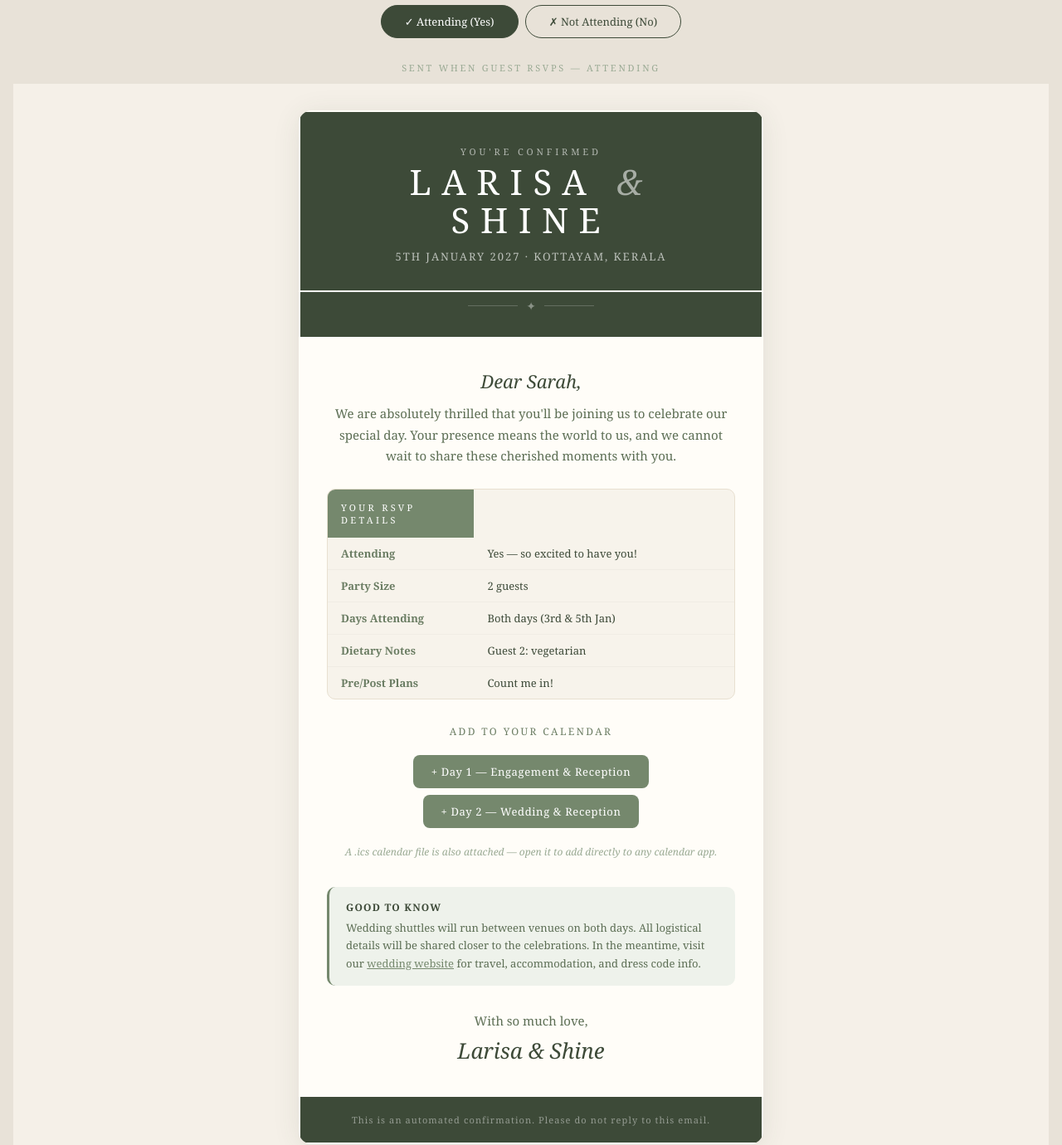
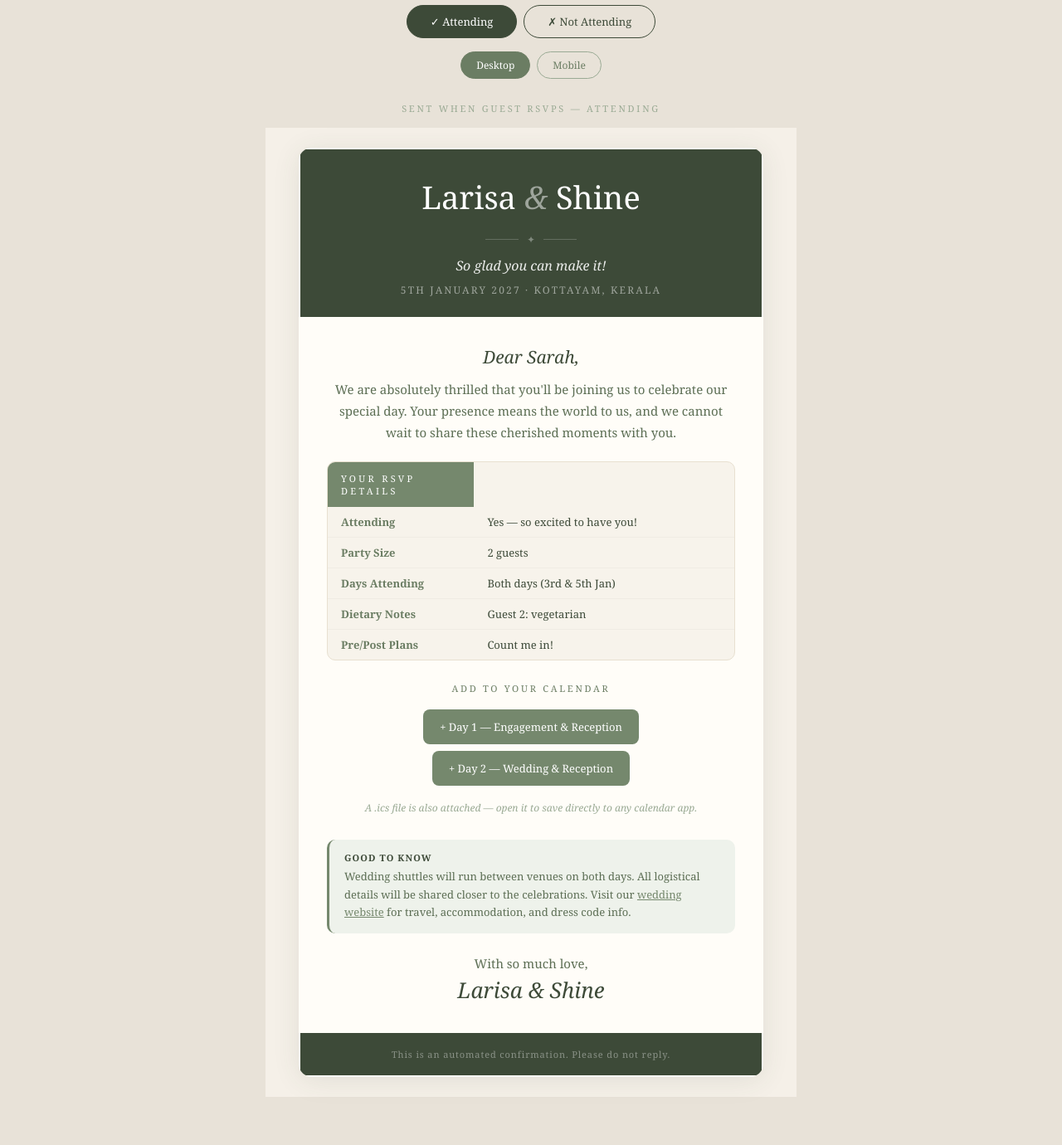
Before and after one commit to shineabraham/weddingwebsite, a plain HTML site: page email-preview.html in a window 1280 px wide. Shown: the part 60-1440 px from the top of the page at 83% size. After the commit the page ends 1406 px from the top, so only its background shows below. Drawn offline with Linux system fonts and the light colour scheme.

Commit message:
Mobile-friendly emails, new header copy for attending email
- Replace 'You're confirmed' header with warmer 'So glad you can make it!'
- Add 'We'll miss you dearly' tagline to no-RSVP header
- Both emails: reduced padding on mobile, smaller hero font, full-width cal buttons
- Media queries injected via style block (supported by Gmail mobile)
- Preview file: Desktop/Mobile toggle for side-by-side comparison

Co-Authored-By: Claude Sonnet 4.6 <noreply@anthropic.com>

```diff
--- a/email-preview.html
+++ b/email-preview.html
@@ -8,12 +8,18 @@
     * { box-sizing: border-box; margin: 0; padding: 0; }
     body { font-family: Georgia, serif; background: #e8e2d8; padding: 24px 16px; }
     h1 { text-align: center; font-size: 13px; letter-spacing: 0.3em; text-transform: uppercase; color: #6B7D63; margin-bottom: 24px; font-weight: 400; }
-    .tabs { display: flex; justify-content: center; gap: 8px; margin-bottom: 28px; }
+    .tabs { display: flex; justify-content: center; gap: 8px; margin-bottom: 16px; flex-wrap: wrap; }
     .tab { padding: 10px 28px; border: 1.5px solid #3D4A38; border-radius: 100px; font-family: Georgia, serif; font-size: 13px; cursor: pointer; background: transparent; color: #3D4A38; transition: all 0.2s; }
     .tab.active { background: #3D4A38; color: #fff; }
+    .device-toggle { display: flex; justify-content: center; gap: 8px; margin-bottom: 28px; }
+    .dtab { padding: 7px 18px; border: 1px solid #9aaa94; border-radius: 100px; font-family: Georgia, serif; font-size: 12px; cursor: pointer; background: transparent; color: #6B7D63; transition: all 0.2s; }
+    .dtab.active { background: #6B7D63; color: #fff; border-color: #6B7D63; }
     .email-wrap { display: none; }
     .email-wrap.active { display: block; }
-    .email-label { text-align: center; font-size: 11px; letter-spacing: 0.25em; text-transform: uppercase; color: #9aaa94; margin-bottom: 12px; }
+    .email-label { text-align: center; font-size: 11px; letter-spacing: 0.25em; text-transform: uppercase; color: #9aaa94; margin-bottom: 16px; }
+    .preview-frame { margin: 0 auto; transition: max-width 0.3s ease; }
+    .preview-frame.mobile { max-width: 390px; }
+    .preview-frame.desktop { max-width: 640px; }
   </style>
 </head>
 <body>
@@ -21,138 +27,170 @@
 <h1>Confirmation Email Preview</h1>
 
 <div class="tabs">
-  <button class="tab active" onclick="show('yes', this)">✓ Attending (Yes)</button>
-  <button class="tab" onclick="show('no', this)">✗ Not Attending (No)</button>
+  <button class="tab active" onclick="show('yes', this)">✓ Attending</button>
+  <button class="tab" onclick="show('no', this)">✗ Not Attending</button>
+</div>
+<div class="device-toggle">
+  <button class="dtab active" onclick="setDevice('desktop', this)">Desktop</button>
+  <button class="dtab" onclick="setDevice('mobile', this)">Mobile</button>
 </div>
 
-<!-- ═══════════════════════════════════════════════
-     YES EMAIL
-═══════════════════════════════════════════════ -->
+<!-- ═══════════════════ YES EMAIL ═══════════════════ -->
 <div class="email-wrap active" id="email-yes">
   <p class="email-label">Sent when guest RSVPs — attending</p>
+  <div class="preview-frame desktop" id="frame">
 
-  <table width="100%" cellpadding="0" cellspacing="0" style="background:#f5f0e8;padding:32px 16px;">
+  <style>
+    @media only screen and (max-width: 480px) {
+      .eh  { padding: 28px 20px 20px !important; }
+      .en  { font-size: 30px !important; }
+      .ep  { font-size: 11px !important; letter-spacing: 0.1em !important; }
+      .edv { padding: 0 28px 24px !important; }
+      .eb  { padding: 24px 20px 20px !important; }
+      .es  { padding: 0 20px 20px !important; }
+      .ef  { padding: 16px 20px !important; }
+      .dt  { display: block !important; width: 100% !important; }
+      .dl  { display: block !important; width: 100% !important; font-size: 11px !important; padding: 8px 12px 2px !important; white-space: normal !important; }
+      .dv  { display: block !important; width: 100% !important; font-size: 12px !important; padding: 2px 12px 8px !important; }
+      .cb  { display: block !important; width: 100% !important; margin: 4px 0 !important; text-align: center !important; }
+    }
+  </style>
+
+  <table width="100%" cellpadding="0" cellspacing="0" style="background:#f5f0e8;padding:24px 12px;">
     <tr><td align="center">
     <table width="100%" style="max-width:560px;background:#fffdf8;border-radius:16px;overflow:hidden;box-shadow:0 4px 32px rgba(61,74,56,0.10);">
 
-      <!-- Header band -->
-      <tr><td style="background:#3D4A38;padding:40px 32px 32px;text-align:center;">
-        <p style="margin:0 0 6px;font-family:Georgia,serif;font-size:11px;letter-spacing:0.35em;text-transform:uppercase;color:rgba(255,255,255,0.6);">You're confirmed</p>
-        <h1 style="margin:0;font-family:Georgia,serif;font-size:42px;font-weight:400;color:#fff;line-height:1.1;">Larisa <span style="font-style:italic;color:rgba(255,255,255,0.55);">&amp;</span> Shine</h1>
-        <p style="margin:12px 0 0;font-family:Georgia,serif;font-size:13px;color:rgba(255,255,255,0.65);letter-spacing:0.15em;text-transform:uppercase;">5th January 2027 · Kottayam, Kerala</p>
-      </td></tr>
-
-      <!-- Decorative divider -->
-      <tr><td style="background:#3D4A38;padding:0 32px 28px;text-align:center;">
-        <div style="display:inline-flex;align-items:center;gap:10px;">
-          <div style="height:1px;width:60px;background:rgba(255,255,255,0.2);"></div>
-          <span style="color:rgba(255,255,255,0.4);font-size:14px;">✦</span>
-          <div style="height:1px;width:60px;background:rgba(255,255,255,0.2);"></div>
+      <!-- Header -->
+      <tr><td class="eh" style="background:#3D4A38;padding:36px 32px 24px;text-align:center;">
+        <p class="en" style="margin:0;font-family:Georgia,serif;font-size:38px;font-weight:400;color:#fff;line-height:1.15;">Larisa <span style="font-style:italic;color:rgba(255,255,255,0.5);">&amp;</span> Shine</p>
+        <div class="edv" style="padding:12px 32px 0;text-align:center;display:inline-block;width:100%;">
+          <div style="display:inline-flex;align-items:center;gap:10px;margin-bottom:12px;">
+            <div style="height:1px;width:40px;background:rgba(255,255,255,0.2);"></div>
+            <span style="color:rgba(255,255,255,0.35);font-size:12px;">✦</span>
+            <div style="height:1px;width:40px;background:rgba(255,255,255,0.2);"></div>
+          </div>
         </div>
+        <p style="margin:0 0 10px;font-family:Georgia,serif;font-size:16px;font-style:italic;color:rgba(255,255,255,0.9);">So glad you can make it!</p>
+        <p class="ep" style="margin:0;font-family:Georgia,serif;font-size:12px;color:rgba(255,255,255,0.5);letter-spacing:0.18em;text-transform:uppercase;">5th January 2027 · Kottayam, Kerala</p>
       </td></tr>
 
       <!-- Greeting -->
-      <tr><td style="padding:36px 32px 24px;text-align:center;">
-        <p style="margin:0 0 12px;font-family:Georgia,serif;font-size:22px;color:#3D4A38;font-style:italic;">Dear Sarah,</p>
-        <p style="margin:0;font-family:Georgia,serif;font-size:15px;color:#5C6E54;line-height:1.7;">We are absolutely thrilled that you'll be joining us to celebrate our special day. Your presence means the world to us, and we cannot wait to share these cherished moments with you.</p>
+      <tr><td class="eb" style="padding:32px 32px 20px;text-align:center;">
+        <p style="margin:0 0 12px;font-family:Georgia,serif;font-size:21px;color:#3D4A38;font-style:italic;">Dear Sarah,</p>
+        <p style="margin:0;font-family:Georgia,serif;font-size:15px;color:#5C6E54;line-height:1.75;">We are absolutely thrilled that you'll be joining us to celebrate our special day. Your presence means the world to us, and we cannot wait to share these cherished moments with you.</p>
       </td></tr>
 
-      <!-- RSVP summary card -->
-      <tr><td style="padding:0 32px 28px;">
+      <!-- RSVP summary -->
+      <tr><td class="es" style="padding:0 32px 24px;">
         <table width="100%" cellpadding="0" cellspacing="0" style="background:#f7f3eb;border-radius:10px;overflow:hidden;border:1px solid #e8e0d0;">
-          <tr><td style="padding:14px 16px;background:#75886D;">
+          <tr><td style="padding:12px 16px;background:#75886D;">
             <p style="margin:0;font-family:Georgia,serif;font-size:11px;letter-spacing:0.3em;text-transform:uppercase;color:#fff;">Your RSVP Details</p>
           </td></tr>
           <tr>
-            <td style="padding:10px 16px;font-family:Georgia,serif;font-size:13px;color:#6B7D63;font-weight:600;white-space:nowrap;border-bottom:1px solid #f0ece4;width:36%;">Attending</td>
-            <td style="padding:10px 16px;font-family:Georgia,serif;font-size:13px;color:#3D4A38;border-bottom:1px solid #f0ece4;">Yes — so excited to have you!</td>
+            <td class="dl" style="padding:9px 16px;font-family:Georgia,serif;font-size:13px;color:#6B7D63;font-weight:600;white-space:nowrap;border-bottom:1px solid #f0ece4;width:36%;">Attending</td>
+            <td class="dv" style="padding:9px 16px;font-family:Georgia,serif;font-size:13px;color:#3D4A38;border-bottom:1px solid #f0ece4;">Yes — so excited to have you!</td>
           </tr>
           <tr>
-            <td style="padding:10px 16px;font-family:Georgia,serif;font-size:13px;color:#6B7D63;font-weight:600;white-space:nowrap;border-bottom:1px solid #f0ece4;width:36%;">Party Size</td>
-            <td style="padding:10px 16px;font-family:Georgia,serif;font-size:13px;color:#3D4A38;border-bottom:1px solid #f0ece4;">2 guests</td>
+            <td class="dl" style="padding:9px 16px;font-family:Georgia,serif;font-size:13px;color:#6B7D63;font-weight:600;white-space:nowrap;border-bottom:1px solid #f0ece4;width:36%;">Party Size</td>
+            <td class="dv" style="padding:9px 16px;font-family:Georgia,serif;font-size:13px;color:#3D4A38;border-bottom:1px solid #f0ece4;">2 guests</td>
           </tr>
           <tr>
-            <td style="padding:10px 16px;font-family:Georgia,serif;font-size:13px;color:#6B7D63;font-weight:600;white-space:nowrap;border-bottom:1px solid #f0ece4;">Days Attending</td>
-            <td style="padding:10px 16px;font-family:Georgia,serif;font-size:13px;color:#3D4A38;border-bottom:1px solid #f0ece4;">Both days (3rd &amp; 5th Jan)</td>
+            <td class="dl" style="padding:9px 16px;font-family:Georgia,serif;font-size:13px;color:#6B7D63;font-weight:600;white-space:nowrap;border-bottom:1px solid #f0ece4;">Days Attending</td>
+            <td class="dv" style="padding:9px 16px;font-family:Georgia,serif;font-size:13px;color:#3D4A38;border-bottom:1px solid #f0ece4;">Both days (3rd &amp; 5th Jan)</td>
           </tr>
           <tr>
-            <td style="padding:10px 16px;font-family:Georgia,serif;font-size:13px;color:#6B7D63;font-weight:600;white-space:nowrap;border-bottom:1px solid #f0ece4;">Dietary Notes</td>
-            <td style="padding:10px 16px;font-family:Georgia,serif;font-size:13px;color:#3D4A38;border-bottom:1px solid #f0ece4;">Guest 2: vegetarian</td>
+            <td class="dl" style="padding:9px 16px;font-family:Georgia,serif;font-size:13px;color:#6B7D63;font-weight:600;white-space:nowrap;border-bottom:1px solid #f0ece4;">Dietary Notes</td>
+            <td class="dv" style="padding:9px 16px;font-family:Georgia,serif;font-size:13px;color:#3D4A38;border-bottom:1px solid #f0ece4;">Guest 2: vegetarian</td>
           </tr>
           <tr>
-            <td style="padding:10px 16px;font-family:Georgia,serif;font-size:13px;color:#6B7D63;font-weight:600;white-space:nowrap;">Pre/Post Plans</td>
-            <td style="padding:10px 16px;font-family:Georgia,serif;font-size:13px;color:#3D4A38;">Count me in!</td>
+            <td class="dl" style="padding:9px 16px;font-family:Georgia,serif;font-size:13px;color:#6B7D63;font-weight:600;white-space:nowrap;">Pre/Post Plans</td>
+            <td class="dv" style="padding:9px 16px;font-family:Georgia,serif;font-size:13px;color:#3D4A38;">Count me in!</td>
           </tr>
         </table>
       </td></tr>
 
       <!-- Add to calendar -->
-      <tr><td style="padding:0 32px 32px;text-align:center;">
-        <p style="margin:0 0 16px;font-family:Georgia,serif;font-size:12px;letter-spacing:0.2em;text-transform:uppercase;color:#6B7D63;">Add to your calendar</p>
-        <a href="#" style="display:inline-block;padding:11px 22px;background:#75886D;color:#fff;text-decoration:none;border-radius:8px;font-family:Georgia,serif;font-size:13px;letter-spacing:0.05em;margin:4px;">+ Day 1 — Engagement &amp; Reception</a><br>
-        <a href="#" style="display:inline-block;padding:11px 22px;background:#75886D;color:#fff;text-decoration:none;border-radius:8px;font-family:Georgia,serif;font-size:13px;letter-spacing:0.05em;margin:4px;">+ Day 2 — Wedding &amp; Reception</a>
-        <p style="margin:16px 0 0;font-family:Georgia,serif;font-size:12px;color:#9aaa94;font-style:italic;">A .ics calendar file is also attached — open it to add directly to any calendar app.</p>
+      <tr><td class="es" style="padding:0 32px 28px;text-align:center;">
+        <p style="margin:0 0 14px;font-family:Georgia,serif;font-size:11px;letter-spacing:0.25em;text-transform:uppercase;color:#6B7D63;">Add to your calendar</p>
+        <a class="cb" href="#" style="display:inline-block;padding:12px 20px;background:#75886D;color:#fff;text-decoration:none;border-radius:8px;font-family:Georgia,serif;font-size:13px;margin:4px;">+ Day 1 — Engagement &amp; Reception</a><br>
+        <a class="cb" href="#" style="display:inline-block;padding:12px 20px;background:#75886D;color:#fff;text-decoration:none;border-radius:8px;font-family:Georgia,serif;font-size:13px;margin:4px;">+ Day 2 — Wedding &amp; Reception</a>
+        <p style="margin:14px 0 0;font-family:Georgia,serif;font-size:12px;color:#9aaa94;font-style:italic;">A .ics file is also attached — open it to save directly to any calendar app.</p>
       </td></tr>
 
-      <!-- Helpful note -->
-      <tr><td style="padding:0 32px 28px;">
+      <!-- Good to know -->
+      <tr><td class="es" style="padding:0 32px 24px;">
         <table width="100%" cellpadding="0" cellspacing="0" style="background:#eef2eb;border-radius:10px;border-left:3px solid #75886D;">
-          <tr><td style="padding:16px 20px;">
-            <p style="margin:0 0 6px;font-family:Georgia,serif;font-size:12px;font-weight:600;color:#3D4A38;text-transform:uppercase;letter-spacing:0.1em;">Good to know</p>
-            <p style="margin:0;font-family:Georgia,serif;font-size:13px;color:#5C6E54;line-height:1.65;">Wedding shuttles will run between venues on both days. All logistical details will be shared closer to the celebrations. In the meantime, visit our <a href="#" style="color:#75886D;">wedding website</a> for travel, accommodation, and dress code info.</p>
+          <tr><td style="padding:14px 18px;">
+            <p style="margin:0 0 5px;font-family:Georgia,serif;font-size:11px;font-weight:600;color:#3D4A38;text-transform:uppercase;letter-spacing:0.1em;">Good to know</p>
+            <p style="margin:0;font-family:Georgia,serif;font-size:13px;color:#5C6E54;line-height:1.65;">Wedding shuttles will run between venues on both days. All logistical details will be shared closer to the celebrations. Visit our <a href="#" style="color:#75886D;">wedding website</a> for travel, accommodation, and dress code info.</p>
           </td></tr>
         </table>
       </td></tr>
 
       <!-- Closing -->
-      <tr><td style="padding:0 32px 36px;text-align:center;">
-        <p style="margin:0 0 4px;font-family:Georgia,serif;font-size:15px;color:#5C6E54;line-height:1.7;">With so much love,</p>
+      <tr><td class="es" style="padding:0 32px 32px;text-align:center;">
+        <p style="margin:0 0 4px;font-family:Georgia,serif;font-size:15px;color:#5C6E54;">With so much love,</p>
         <p style="margin:0;font-family:Georgia,serif;font-size:26px;font-style:italic;color:#3D4A38;">Larisa &amp; Shine</p>
       </td></tr>
 
       <!-- Footer -->
-      <tr><td style="background:#3D4A38;padding:20px 32px;text-align:center;">
-        <p style="margin:0;font-family:Georgia,serif;font-size:11px;color:rgba(255,255,255,0.45);letter-spacing:0.1em;">This is an automated confirmation. Please do not reply to this email.</p>
+      <tr><td class="ef" style="background:#3D4A38;padding:18px 32px;text-align:center;">
+        <p style="margin:0;font-family:Georgia,serif;font-size:11px;color:rgba(255,255,255,0.4);letter-spacing:0.08em;">This is an automated confirmation. Please do not reply.</p>
       </td></tr>
 
     </table>
     </td></tr>
   </table>
+
+  </div>
 </div>
 
-<!-- ═══════════════════════════════════════════════
-     NO EMAIL
-═══════════════════════════════════════════════ -->
+<!-- ═══════════════════ NO EMAIL ═══════════════════ -->
 <div class="email-wrap" id="email-no">
   <p class="email-label">Sent when guest RSVPs — not attending</p>
+  <div class="preview-frame desktop" id="frame-no">
 
-  <table width="100%" cellpadding="0" cellspacing="0" style="background:#f5f0e8;padding:32px 16px;">
+  <table width="100%" cellpadding="0" cellspacing="0" style="background:#f5f0e8;padding:24px 12px;">
     <tr><td align="center">
     <table width="100%" style="max-width:560px;background:#fffdf8;border-radius:16px;overflow:hidden;box-shadow:0 4px 32px rgba(61,74,56,0.10);">
 
-      <tr><td style="background:#3D4A38;padding:40px 32px 32px;text-align:center;">
-        <h1 style="margin:0;font-family:Georgia,serif;font-size:42px;font-weight:400;color:#fff;line-height:1.1;">Larisa <span style="font-style:italic;color:rgba(255,255,255,0.55);">&amp;</span> Shine</h1>
-        <p style="margin:12px 0 0;font-family:Georgia,serif;font-size:13px;color:rgba(255,255,255,0.65);letter-spacing:0.15em;text-transform:uppercase;">5th January 2027 · Kottayam, Kerala</p>
+      <!-- Header -->
+      <tr><td class="eh" style="background:#3D4A38;padding:36px 32px 24px;text-align:center;">
+        <p class="en" style="margin:0;font-family:Georgia,serif;font-size:38px;font-weight:400;color:#fff;line-height:1.15;">Larisa <span style="font-style:italic;color:rgba(255,255,255,0.5);">&amp;</span> Shine</p>
+        <div style="padding:12px 0 0;text-align:center;">
+          <div style="display:inline-flex;align-items:center;gap:10px;margin-bottom:12px;">
+            <div style="height:1px;width:40px;background:rgba(255,255,255,0.2);"></div>
+            <span style="color:rgba(255,255,255,0.35);font-size:12px;">✦</span>
+            <div style="height:1px;width:40px;background:rgba(255,255,255,0.2);"></div>
+          </div>
+        </div>
+        <p style="margin:0 0 10px;font-family:Georgia,serif;font-size:16px;font-style:italic;color:rgba(255,255,255,0.9);">We'll miss you dearly</p>
+        <p class="ep" style="margin:0;font-family:Georgia,serif;font-size:12px;color:rgba(255,255,255,0.5);letter-spacing:0.18em;text-transform:uppercase;">5th January 2027 · Kottayam, Kerala</p>
       </td></tr>
 
-      <tr><td style="padding:36px 32px 32px;text-align:center;">
-        <p style="margin:0 0 14px;font-family:Georgia,serif;font-size:22px;color:#3D4A38;font-style:italic;">Dear James,</p>
-        <p style="margin:0 0 14px;font-family:Georgia,serif;font-size:15px;color:#5C6E54;line-height:1.7;">Thank you so much for letting us know. We completely understand, and we'll truly miss having you with us on our special day.</p>
-        <p style="margin:0;font-family:Georgia,serif;font-size:15px;color:#5C6E54;line-height:1.7;">We hope we'll have the chance to celebrate with you another time. You'll always have a special place in our hearts.</p>
+      <!-- Body -->
+      <tr><td class="eb" style="padding:32px 32px 28px;text-align:center;">
+        <p style="margin:0 0 14px;font-family:Georgia,serif;font-size:21px;color:#3D4A38;font-style:italic;">Dear James,</p>
+        <p style="margin:0 0 14px;font-family:Georgia,serif;font-size:15px;color:#5C6E54;line-height:1.75;">Thank you so much for letting us know. We completely understand, and we'll truly miss having you with us on our special day.</p>
+        <p style="margin:0;font-family:Georgia,serif;font-size:15px;color:#5C6E54;line-height:1.75;">We hope we'll have the chance to celebrate with you another time. You'll always have a special place in our hearts.</p>
       </td></tr>
 
-      <tr><td style="padding:0 32px 36px;text-align:center;">
+      <!-- Closing -->
+      <tr><td class="es" style="padding:0 32px 32px;text-align:center;">
         <p style="margin:0 0 4px;font-family:Georgia,serif;font-size:15px;color:#5C6E54;">With love,</p>
         <p style="margin:0;font-family:Georgia,serif;font-size:26px;font-style:italic;color:#3D4A38;">Larisa &amp; Shine</p>
       </td></tr>
 
-      <tr><td style="background:#3D4A38;padding:20px 32px;text-align:center;">
-        <p style="margin:0;font-family:Georgia,serif;font-size:11px;color:rgba(255,255,255,0.45);letter-spacing:0.1em;">This is an automated confirmation. Please do not reply to this email.</p>
+      <!-- Footer -->
+      <tr><td class="ef" style="background:#3D4A38;padding:18px 32px;text-align:center;">
+        <p style="margin:0;font-family:Georgia,serif;font-size:11px;color:rgba(255,255,255,0.4);letter-spacing:0.08em;">This is an automated confirmation. Please do not reply.</p>
       </td></tr>
 
     </table>
     </td></tr>
   </table>
+
+  </div>
 </div>
 
 <script>
@@ -162,6 +200,14 @@
     document.getElementById('email-' + id).classList.add('active');
     btn.classList.add('active');
   }
+  function setDevice(type, btn) {
+    document.querySelectorAll('.dtab').forEach(function(el) { el.classList.remove('active'); });
+    btn.classList.add('active');
+    document.querySelectorAll('.preview-frame').forEach(function(el) {
+      el.classList.remove('mobile', 'desktop');
+      el.classList.add(type);
+    });
+  }
 </script>
 </body>
 </html>
```
Also changed, not shown: 1 other file.
